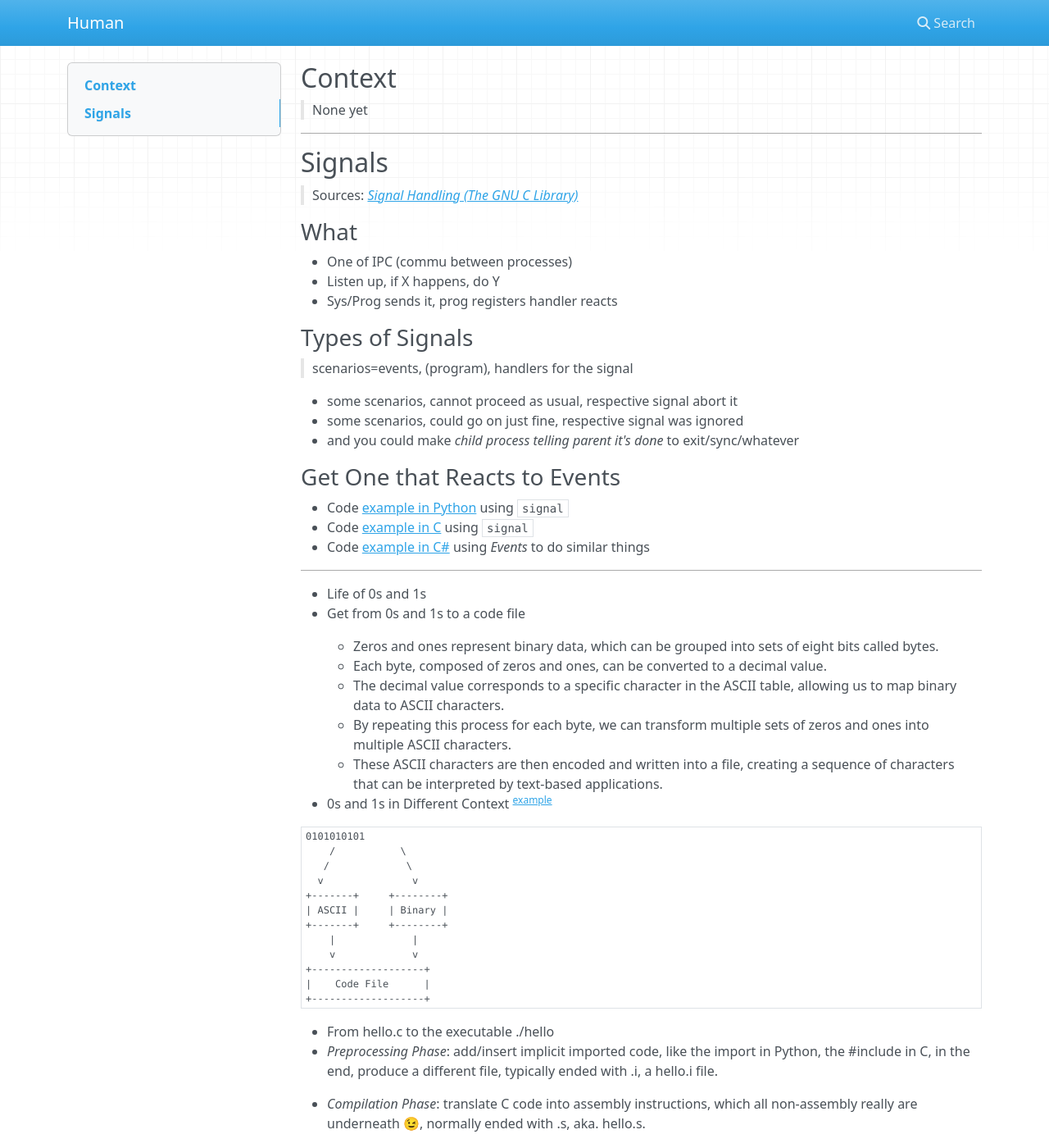
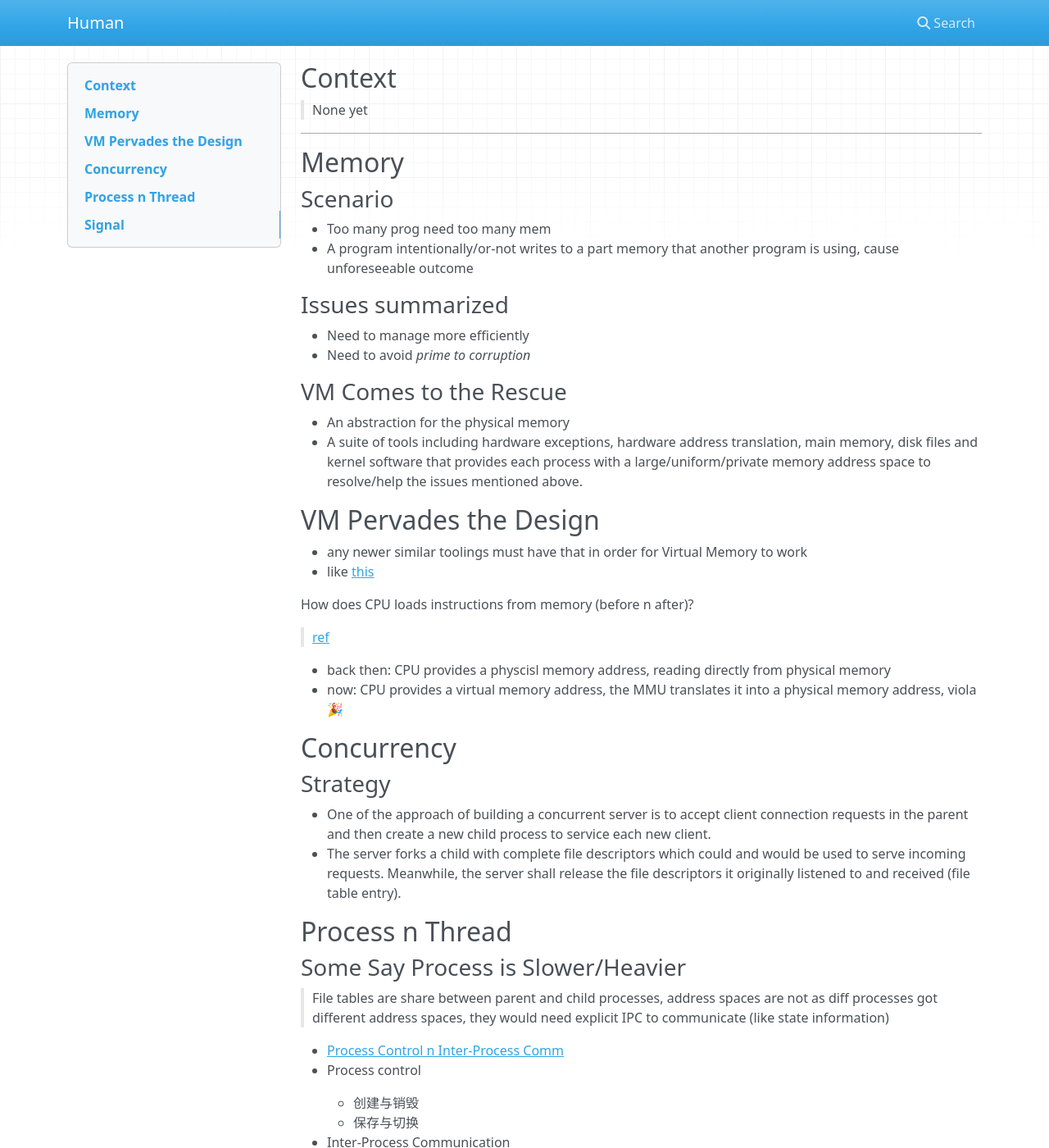
Before and after one commit to codingEzio/codingEzio.github.io, an MkDocs documentation site: the page built from docs/hands-on/core-operatingsystem.md, in a window 1280 px wide and 1400 px high. Shown: the whole window at 82% size. Built offline with MkDocs 1.6.1, drawn with Linux system fonts in a browser that asks for light colours; nearby versions of some CDN libraries; some of the changed text lies outside the part shown.

Commit message:
feat: Work-in-progress notes added for Security and Operating System

````diff
--- a/docs/hands-on/core-operatingsystem.md
+++ b/docs/hands-on/core-operatingsystem.md
@@ -5,7 +5,57 @@
 
 -----
 
-## Signals
+## Memory
+
+### Scenario
+
+- Too many prog need too many mem
+- A program intentionally/or-not writes to a part memory that another program is using, cause unforeseeable outcome
+
+### Issues summarized
+
+- Need to manage more efficiently
+- Need to avoid *prime to corruption*
+
+### VM Comes to the Rescue
+
+- An abstraction for the physical memory
+- A suite of tools including hardware exceptions, hardware address translation, main memory, disk files and kernel software that provides each process with a large/uniform/private memory address space to resolve/help the issues mentioned above.
+
+## VM Pervades the Design
+
+- any newer similar toolings must have that in order for Virtual Memory to work
+- like [this](https://poe.com/s/dKosSepXG6QTvDiLwoJq)
+
+How does CPU loads instructions from memory (before n after)?
+> [ref](https://poe.com/s/zFGZI0uZq8nXIgG5je4h)
+
+- back then: CPU provides a physcisl memory address, reading directly from physical memory
+- now: CPU provides a virtual memory address, the MMU translates it into a physical memory address, viola 🎉
+
+## Concurrency
+
+### Strategy
+
+- One of the approach of building a concurrent server is to accept client connection requests in the parent and then create a new child process to service each new client.
+- The server forks a child with complete file descriptors which could and would be used to serve incoming requests. Meanwhile, the server shall release the file descriptors it originally listened to and received (file table entry).
+
+## Process n Thread
+
+### Some Say Process is Slower/Heavier
+
+> File tables are share between parent and child processes, address spaces are not as diff processes got different address spaces, they would need explicit IPC to communicate (like state information)
+
+- [Process Control n Inter-Process Comm](https://poe.com/s/rdIxnh8aJE7mYkDg8BSB)
+- Process control
+    - 创建与销毁
+    - 保存与切换
+
+- Inter-Process Communication
+    - 通信需要系统机制 系统机制如 MQ 都需要跨内核用户态多次复制数据
+    - 当多个进程访问共享资源时 为了维持一致性与完整性 须另外引入同步等机制 这些机制也都需要更多的系统调用
+
+## Signal
 
 > Sources: [*Signal Handling (The GNU C Library)*](https://www.gnu.org/software/libc/manual/html_node/Signal-Handling.html)
 
@@ -32,14 +82,14 @@
 -----
 
 - Life of 0s and 1s
-  - Get from 0s and 1s to a code file
-    - Zeros and ones represent binary data, which can be grouped into sets of eight bits called bytes.
-    - Each byte, composed of zeros and ones, can be converted to a decimal value.
-    - The decimal value corresponds to a specific character in the ASCII table, allowing us to map binary data to ASCII characters.
-    - By repeating this process for each byte, we can transform multiple sets of zeros and ones into multiple ASCII characters.
-    - These ASCII characters are then encoded and written into a file, creating a sequence of characters that can be interpreted by text-based applications.
+    - Get from 0s and 1s to a code file
+        - Zeros and ones represent binary data, which can be grouped into sets of eight bits called bytes.
+        - Each byte, composed of zeros and ones, can be converted to a decimal value.
+        - The decimal value corresponds to a specific character in the ASCII table, allowing us to map binary data to ASCII characters.
+        - By repeating this process for each byte, we can transform multiple sets of zeros and ones into multiple ASCII characters.
+        - These ASCII characters are then encoded and written into a file, creating a sequence of characters that can be interpreted by text-based applications.
 
-  - 0s and 1s in Different Context <sup>[example](https://poe.com/s/JioudqEtMjMAKsu9BFa1)</sup>
+    - 0s and 1s in Different Context <sup>[example](https://poe.com/s/JioudqEtMjMAKsu9BFa1)</sup>
 
 ```asciidoc
 0101010101
@@ -57,29 +107,29 @@
 ```
 
 - From hello.c to the executable ./hello
-  - *Preprocessing Phase*: add/insert implicit imported code, like the import in Python, the \#include in C, in the end, produce a different file, typically ended with .i, a hello.i file.
+    - *Preprocessing Phase*: add/insert implicit imported code, like the import in Python, the \#include in C, in the end, produce a different file, typically ended with .i, a hello.i file.
 
-  - *Compilation Phase*: translate C code into assembly instructions, which all non-assembly really are underneath 😉, normally ended with .s, aka. hello.s.
+    - *Compilation Phase*: translate C code into assembly instructions, which all non-assembly really are underneath 😉, normally ended with .s, aka. hello.s.
 
-  - *Assembly Phase*: translate Assembly code into actual machine instructions (0s and 1s), though this time it was packaged in the form of *relocatable object program* (this time the context of those bytes were machine instructions instead of characters), typically ended with .o, aka. hello.o.
+    - *Assembly Phase*: translate Assembly code into actual machine instructions (0s and 1s), though this time it was packaged in the form of *relocatable object program* (this time the context of those bytes were machine instructions instead of characters), typically ended with .o, aka. hello.o.
 
-  - *Linking Phase*: the linker ld do the merging between the imported stuff (like the stdio.h for basic printing) and the previously generated hello.o, the eventual output is an executable object, i.e. ./hello.
+    - *Linking Phase*: the linker ld do the merging between the imported stuff (like the stdio.h for basic printing) and the previously generated hello.o, the eventual output is an executable object, i.e. ./hello.
 
 - from *CPU Land*
-  - Machine code are 0s and 1s
-    - Machine code have both binary (0001) and hex formats (0xA3)
-    - The machine codes in hex formats were individually mapped to Assembly instructions.
+    - Machine code are 0s and 1s
+        - Machine code have both binary (0001) and hex formats (0xA3)
+        - The machine codes in hex formats were individually mapped to Assembly instructions.
 
-  - Different CPUs hold different architectures
-  - Different architectures diff in the mappings between the hex (machine) code and (assembly) instructions.
-  - Things like ADD, SUB were called as OPCODE
+    - Different CPUs hold different architectures
+    - Different architectures diff in the mappings between the hex (machine) code and (assembly) instructions.
+    - Things like ADD, SUB were called as OPCODE
 
-  - One CPU can only hold one architecture
-  - One CPU can do emulation and/or translations more than the architecture of its own (like how you run x86 apps on Apple M3 machines via the *Rosetta 2* translation layers)
+    - One CPU can only hold one architecture
+    - One CPU can do emulation and/or translations more than the architecture of its own (like how you run x86 apps on Apple M3 machines via the *Rosetta 2* translation layers)
 
-  - Machine instructions were loaded onto RAM
-    - Machine instructions were ran via CPU executing instructions loaded onto RAM
-    - Machine instructions can only be ran when loading onto RAM
+    - Machine instructions were loaded onto RAM
+        - Machine instructions were ran via CPU executing instructions loaded onto RAM
+        - Machine instructions can only be ran when loading onto RAM
 
-  - RAM acts like a workspace for CPU, which holds data and instructions, ready for access
-  - RAM is like a book with multiple pages, that you find data via something like *PageA :: LINE 19 :: POS 2:10*
+    - RAM acts like a workspace for CPU, which holds data and instructions, ready for access
+    - RAM is like a book with multiple pages, that you find data via something like *PageA :: LINE 19 :: POS 2:10*
````
Also changed, not shown: docs/hands-on/core-security.md (+9 -0 lines).
